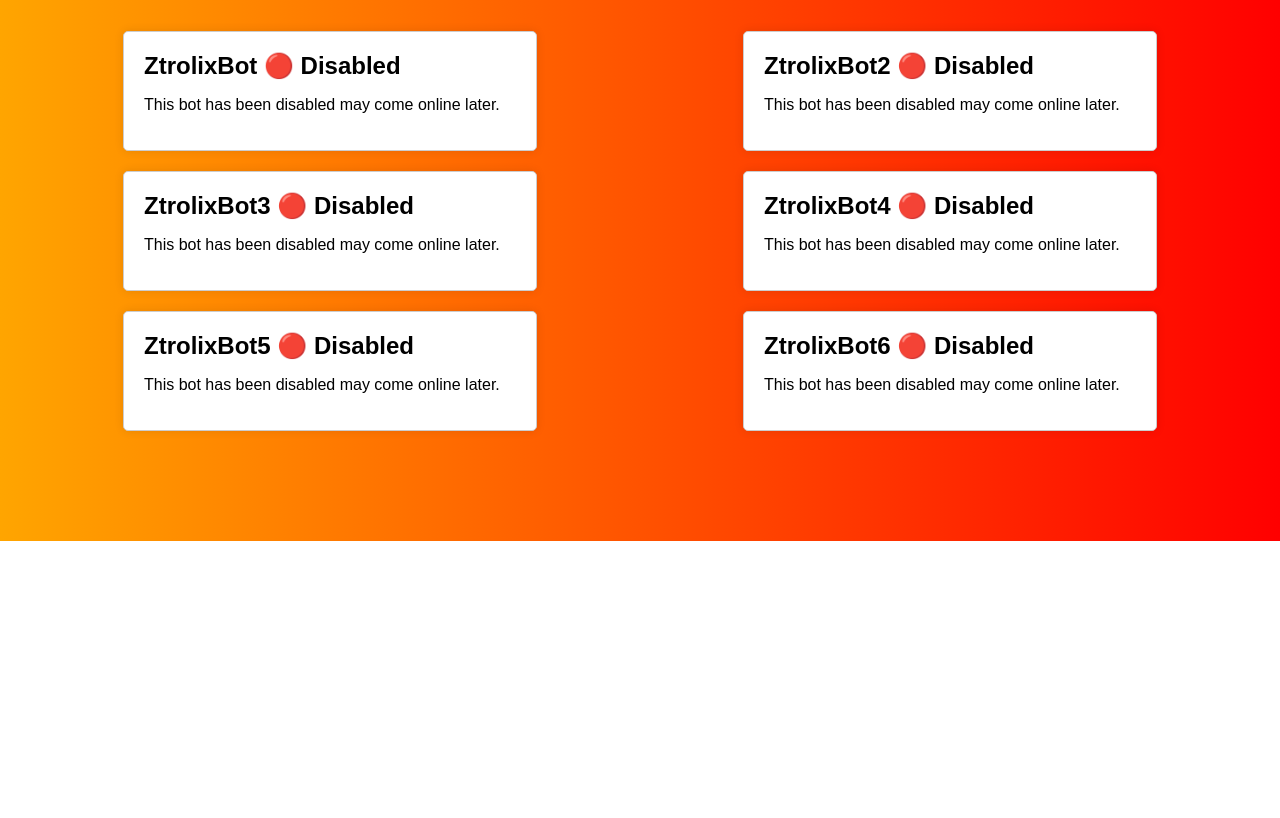
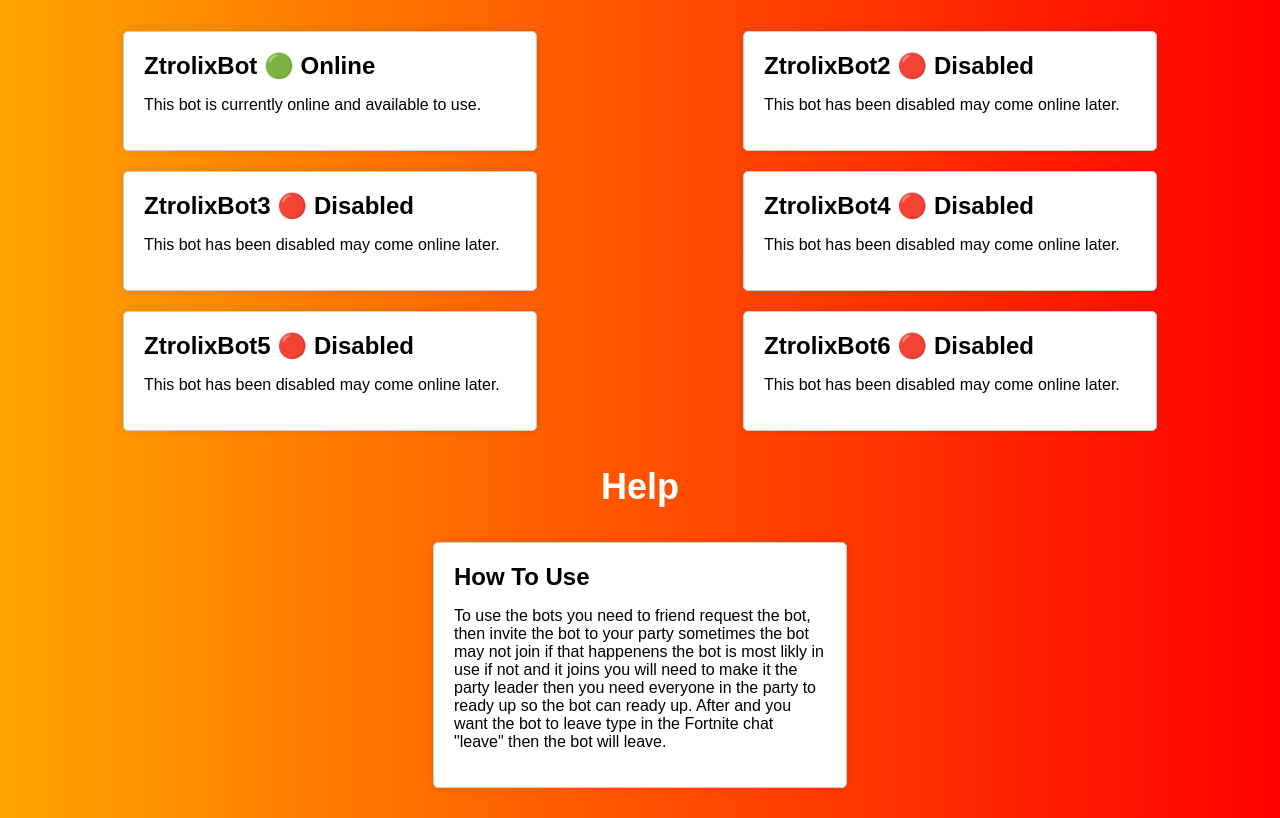
Before and after one commit to Ztrolix/ZtrolixBotFN, a plain HTML site: page home/index.html in a window 1280 px wide. Shown: the part 259-1077 px from the top of the page. Before the commit the page ends 800 px from the top, so only its background shows below. Drawn offline with Linux system fonts and the light colour scheme.

Commit message:
Add files via upload

```diff
--- a/home/index.html
+++ b/home/index.html
@@ -3,7 +3,7 @@
     <head>
         <meta charset="UTF-8">
         <meta name="viewport" content="width=device-width, initial-scale=1">
-        <title>Ztrolix Bot Lobbies - Bots Online</title>
+        <title>Ztrolix Bot Lobbies</title>
         <style>
             body {
                 font-family: Arial, sans-serif;
@@ -57,8 +57,8 @@
 
         <div class="container">
             <div class="box">
-                <h2>ZtrolixBot  🔴 Disabled</h2>
-                <p>This bot has been disabled may come online later.</p>
+                <h2>ZtrolixBot  🟢 Online</h2>
+                <p>This bot is currently online and available to use.</p>
             </div>
 
             <div class="box">
@@ -83,5 +83,11 @@
             </div>
             <!-- 🟢 🟠 🔴-->
         </div>
+        <center><h1 style="color: white;">Help</h1></center>
+        <div class="container">
+            <div class="box">
+                <h2>How To Use</h2>
+                <p>To use the bots you need to friend request the bot, then invite the bot to your party sometimes the bot may not join if that happenens the bot is most likly in use if not and it joins you will need to make it the party leader then you need everyone in the party to ready up so the bot can ready up. After and you want the bot to leave type in the Fortnite chat "leave" then the bot will leave.</p>
+        </div>
     </body>
 </html>
```
Also changed, not shown: index.html (+5 -2 lines).
